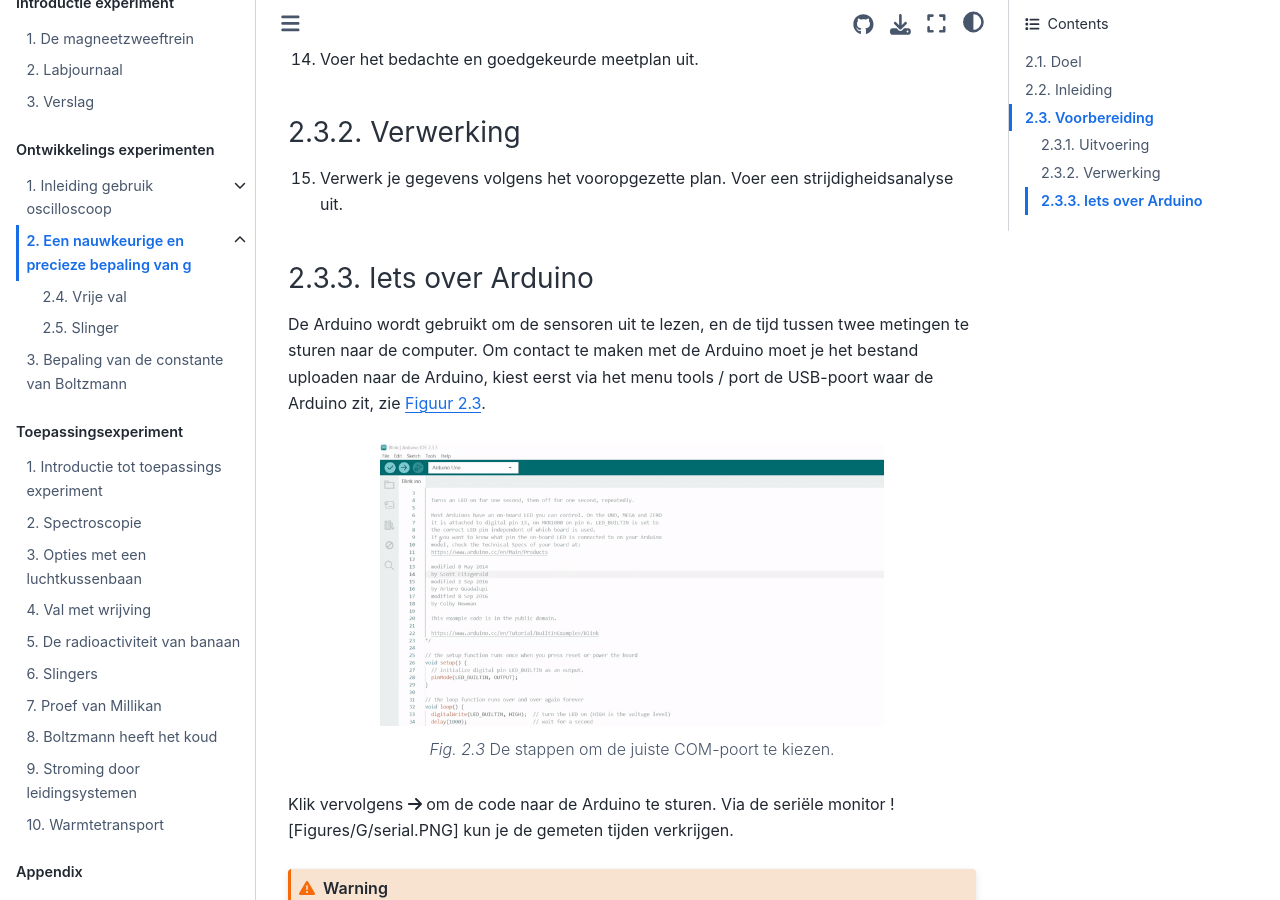
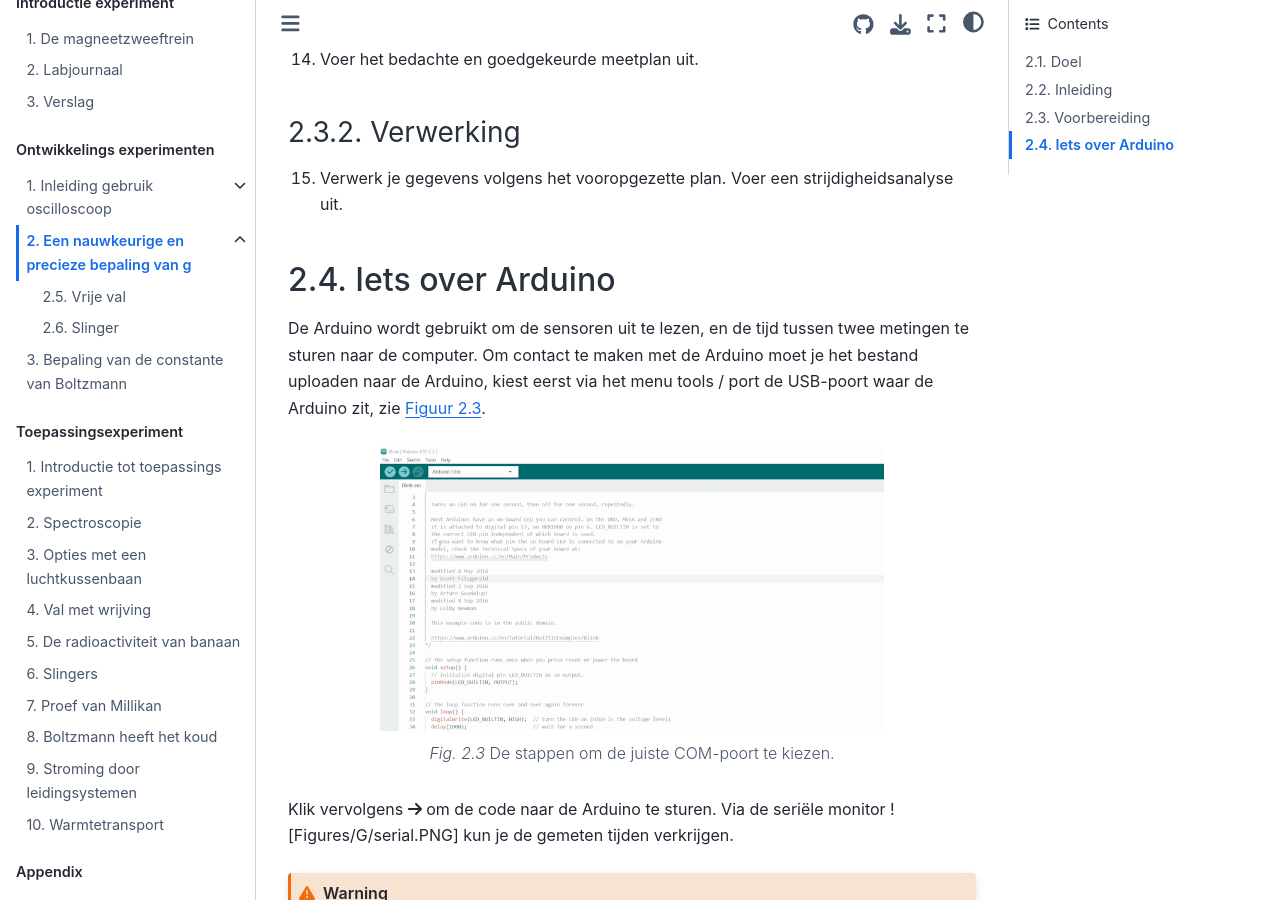
Before and after one commit to Contemporary-Physicslab/NP-new-style, a Jupyter Book: the page built from book/Deel4/G.md, in a window 1280 px wide and 900 px high, scrolled down 1641 px. Built offline with Jupyter Book 1.0.4 settings and Sphinx 7.4.7 and the Sphinx Book theme 1.1.4, drawn with Linux system fonts in a browser that asks for light colours; pages that are not in the unit, such as notebooks, are missing from menus; comment, search, counter and statistics services are not loaded.

Commit message:
update arduino

````diff
--- a/book/Deel4/G.md
+++ b/book/Deel4/G.md
@@ -14,7 +14,7 @@
 De zwaartekracht zorgt er voor dat je terug naar de grond versnelt wanneer je omhoog springt. De grootte van de zwaartekrachtsversnelling $g$ is wel bekend en in Delft 9.812... m/s$^2$. Maar hoe goed kunnen we die waarde bepalen met eenvoudige middelen?
 
 ## Voorbereiding
-1. Installeer de gratis <a href="www.arduino.cc" target="_blank">Arduino</a> software op je laptop, kies of [vrije val](./freefall/freefall.ino) of de [slinger](./pendulum/pendulum.ino) en download de bijbehorende code (zie link).
+1. Installeer de gratis <a href="https://www.arduino.cc/" target="_blank">Arduino</a> software op je laptop, kies of [vrije val](./freefall/freefall.ino) of de [slinger](./pendulum/pendulum.ino) en download de bijbehorende code (zie link).
 2. Download het bijbehorende labjournaal. Doe voor je gekozen experimenten een testrun waarbij je gebruikt maakt van de stopwatch op je telefoon.
 3. Voer de slingerproef uit met een slingerlengte van 1,0 m, of de valproef met een valhoogte van 1,0m. Meet vijfmaal.
 4. Bepaal de gemiddelde periode/valtijd, de standaarddeviatie en de meetonzekerheid voor de periode/valtijd die volgt uit dit experiment.
@@ -35,7 +35,7 @@
 15. Verwerk je gegevens volgens het vooropgezette plan. Voer een strijdigheidsanalyse uit.
 
 (sec:Arduino)=
-### Iets over Arduino
+## Iets over Arduino
 De Arduino wordt gebruikt om de sensoren uit te lezen, en de tijd tussen twee metingen te sturen naar de computer. Om contact te maken met de Arduino moet je het bestand uploaden naar de Arduino, kiest eerst via het menu tools / port de USB-poort waar de Arduino zit, zie {numref}`Figuur {number} <fig_COM>`.
 
 ```{figure} Figures/G/COM.gif
````
